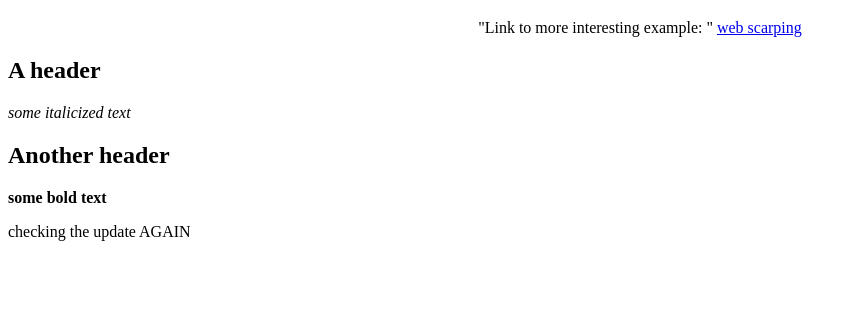
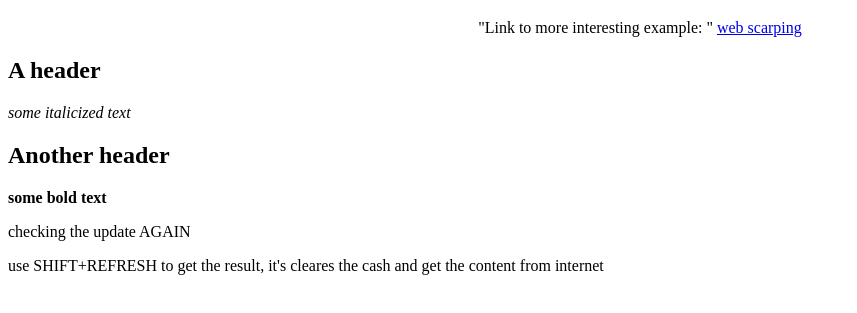
Before and after one commit to keepgoing2021/first, a plain HTML site: page index.html in a window 1280 px wide. Shown: the part 61-374 px from the top of the page, without its empty margins (0-857 px from the left). Drawn offline with Linux system fonts and the light colour scheme.

Commit message:
Update index.html

```diff
--- a/index.html
+++ b/index.html
@@ -24,6 +24,7 @@
 		</p>
 
 		<p>checking the update AGAIN</p>
+		<p>use SHIFT+REFRESH to get the result, it's cleares the cash and get the content from internet</p>
 
 	</body>
 </html>
```
